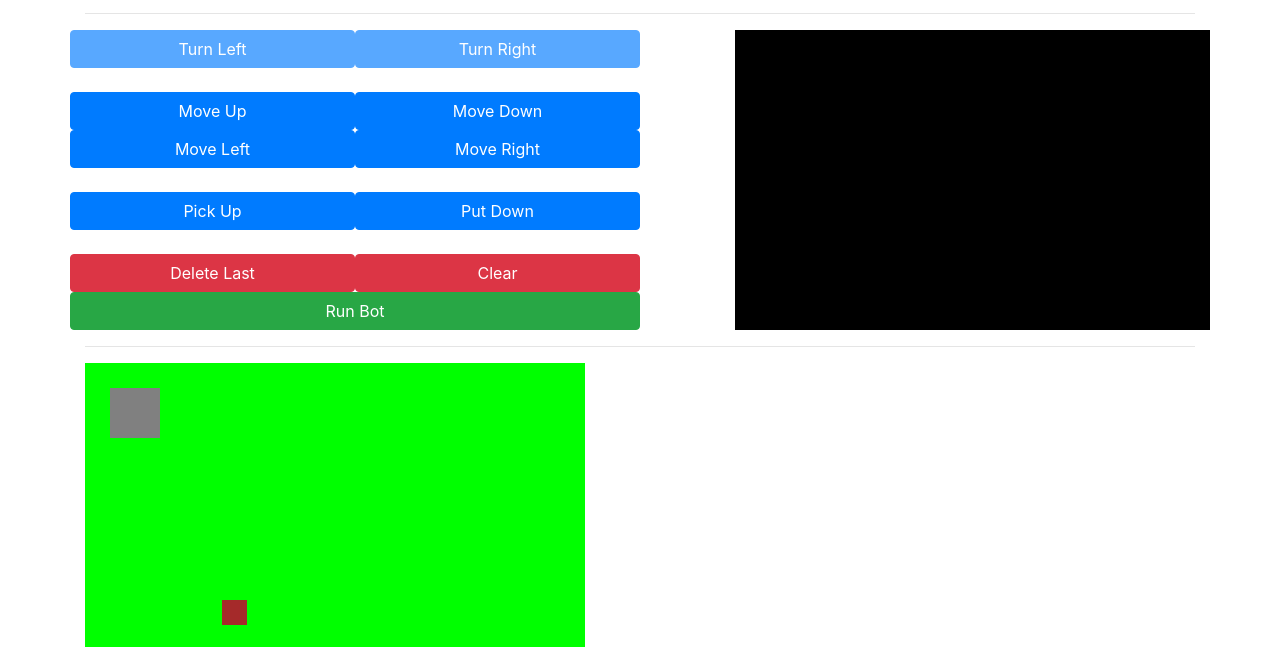
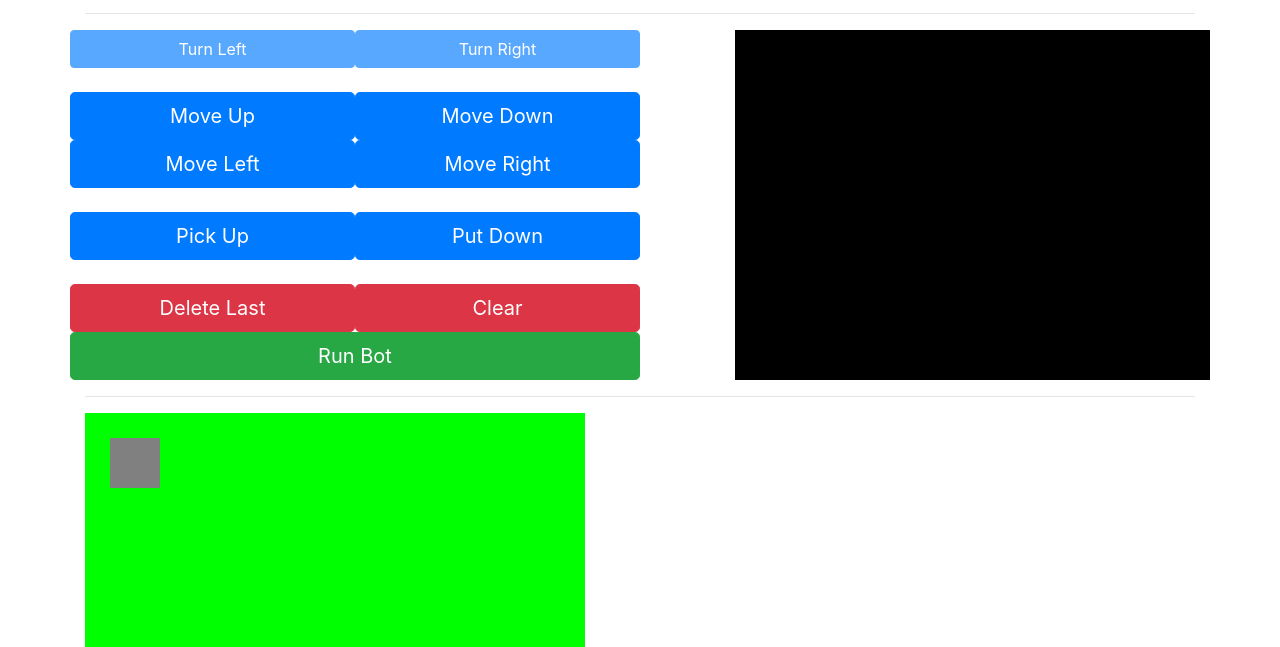
Before and after one commit to Matthew-E-Gould/JS-games, a plain HTML site: page BotGame.html in a window 1280 px wide. Shown: the part 131-778 px from the top of the page. Drawn offline with nearby package versions, Linux system fonts and the light colour scheme.

Commit message:
bigger buttons

```diff
--- a/BotGame.html
+++ b/BotGame.html
@@ -51,25 +51,25 @@
         <br>
 
         <div class="row">
-          <input class="col-6 btn btn-primary" type="button" value="Move Up" onclick="game.addCMD(2);">
-          <input class="col-6 btn btn-primary" type="button" value="Move Down" onclick="game.addCMD(3);">
-          <input class="col-6 btn btn-primary" type="button" value="Move Left" onclick="game.addCMD(4);">
-          <input class="col-6 btn btn-primary" type="button" value="Move Right" onclick="game.addCMD(5);">
+          <input class="col-6 btn btn-primary btn-lg" type="button" value="Move Up" onclick="game.addCMD(2);">
+          <input class="col-6 btn btn-primary btn-lg" type="button" value="Move Down" onclick="game.addCMD(3);">
+          <input class="col-6 btn btn-primary btn-lg" type="button" value="Move Left" onclick="game.addCMD(4);">
+          <input class="col-6 btn btn-primary btn-lg" type="button" value="Move Right" onclick="game.addCMD(5);">
         </div>
 
         <br>
 
         <div class="row">
-          <input class="col-6 btn btn-primary" type="button" value="Pick Up" onclick="game.addCMD(6);">
-          <input class="col-6 btn btn-primary" type="button" value="Put Down" onclick="game.addCMD(7);">
+          <input class="col-6 btn btn-primary btn-lg" type="button" value="Pick Up" onclick="game.addCMD(6);">
+          <input class="col-6 btn btn-primary btn-lg" type="button" value="Put Down" onclick="game.addCMD(7);">
         </div>
 
         <br>
 
         <div class="row">
-          <input class="col-6 btn btn-danger" type="button" value="Delete Last" onclick="game.delLast();">
-          <input class="col-6 btn btn-danger" type="button" value="Clear" onclick="game.clr();">
-          <input id = "runBtn" class="col-12 btn btn-success" type="button" value="Run Bot" onclick="game.run(0);">
+          <input class="col-6 btn btn-danger btn-lg" type="button" value="Delete Last" onclick="game.delLast();">
+          <input class="col-6 btn btn-danger btn-lg" type="button" value="Clear" onclick="game.clr();">
+          <input id = "runBtn" class="col-12 btn btn-success btn-lg" type="button" value="Run Bot" onclick="game.run(0);">
         </div>
     </div>
 
```
